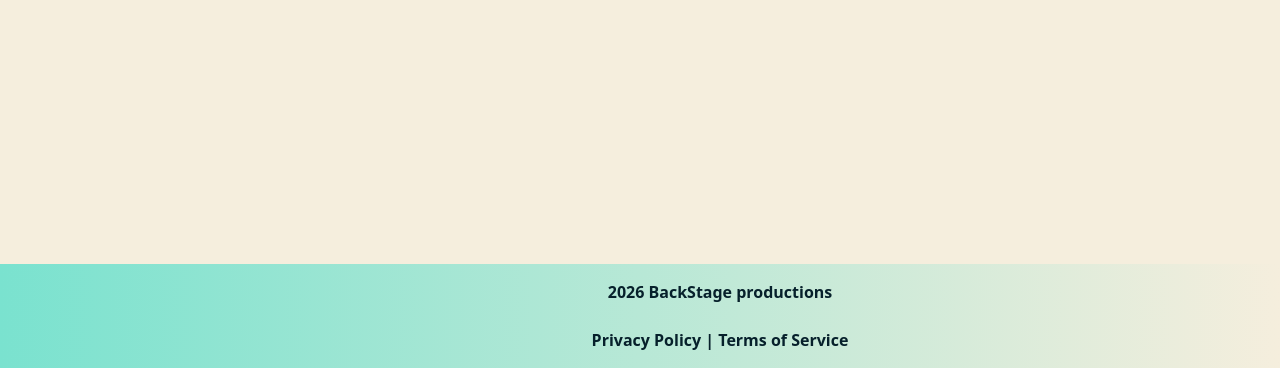
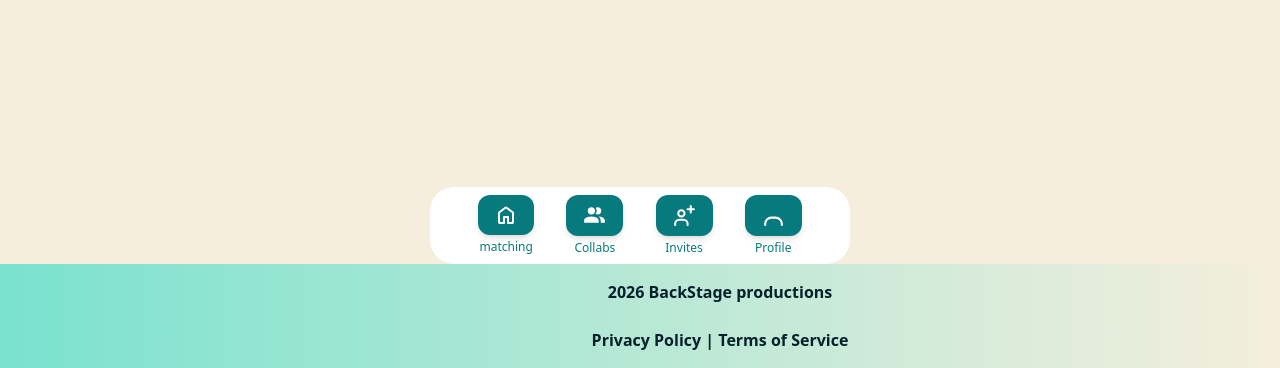
Before and after one commit to Brooklyn-STEAM/10049-Matching-Music-Artists-to-Promote-Intuitive-Collaboration, a Flask app: page /invites in a window 1280 px wide; the page is wider, and only the part inside the window is pictured. Shown: the part 432-800 px from the top of that part. Run offline with Flask 3, Linux system fonts and the light colour scheme; the visitor is signed in with stand-in values (Sample User, id 1); data that the repository does not hold is empty; some libraries are stand-ins or nearby versions.

Commit message:
polishing up the styles and the navigation (#50)
Co-authored-by: joshuaFSDclass <jlewinbrooklynsteamcenter.org>

```diff
--- a/templates/collaborate.html.jinja
+++ b/templates/collaborate.html.jinja
@@ -52,6 +52,9 @@
 
         </div>
     </main>
+    <section  class="flex justify-center">
+        {%include "components/lilnav.html.jinja"%}
+    </section>
 
     {% include "components/footer.html.jinja" %}
 
--- a/templates/components/lilnav.html.jinja
+++ b/templates/components/lilnav.html.jinja
@@ -1,4 +1,12 @@
 <div class="bg-white px-4 py-2 rounded-3xl flex justify-evenly hover:shadow-inner mt-4 w-[420px]">
+
+            <div>
+                <a href="/matching" class="bg-[#077A7D] text-white text-xs flex items-center justify-center rounded-xl font-semibold gap-2 shadow-md px-4 py-2 hover:bg-[#06202B] transition duration-200">
+                    <svg xmlns="http://www.w3.org/2000/svg" width="24" height="24" viewBox="0 0 24 24"><path fill="currentColor" d="M6 19h3v-5q0-.425.288-.712T10 13h4q.425 0 .713.288T15 14v5h3v-9l-6-4.5L6 10zm-2 0v-9q0-.475.213-.9t.587-.7l6-4.5q.525-.4 1.2-.4t1.2.4l6 4.5q.375.275.588.7T20 10v9q0 .825-.588 1.413T18 21h-4q-.425 0-.712-.288T13 20v-5h-2v5q0 .425-.288.713T10 21H6q-.825 0-1.412-.587T4 19m8-6.75"/></svg>
+                </a>
+                <p class="text-center text-[#077A7D] text-xs mt-1">matching</p>
+            </div>
+
             <div>
                 <a href="{{ url_for('collaborations') }}" class="bg-[#077A7D] text-white text-xs flex items-center justify-center rounded-xl font-semibold gap-2 shadow-md px-4 py-2 hover:bg-[#06202B] transition duration-200">
                     <svg xmlns="http://www.w3.org/2000/svg" width="25" height="25" viewBox="0 0 24 24"><path fill="currentColor" d="M16 17v2H2v-2s0-4 7-4s7 4 7 4m-3.5-9.5A3.5 3.5 0 1 0 9 11a3.5 3.5 0 0 0 3.5-3.5m3.44 5.5A5.32 5.32 0 0 1 18 17v2h4v-2s0-3.63-6.06-4M15 4a3.4 3.4 0 0 0-1.93.59a5 5 0 0 1 0 5.82A3.4 3.4 0 0 0 15 11a3.5 3.5 0 0 0 0-7"/></svg>
--- a/templates/components/navbar.html.jinja
+++ b/templates/components/navbar.html.jinja
@@ -1,7 +1,7 @@
 <header class="bg-gradient-to-r from-[#F5EEDD] to-[#7AE2CF] shadow-sm">
   <div class="max-w-7xl mx-auto flex items-center justify-between">
 
-    <a href="/">
+    <a href="/matching">
       <div class="flex items-center gap-2">
         <img src="/static/Backstage_No_Bg.png" alt="logo" class="h-20">
         <h1 class="text-2xl font-semibold tracking-tight text-[#06202B]">BackStage</h1>
--- a/templates/invites.html.jinja
+++ b/templates/invites.html.jinja
@@ -55,6 +55,9 @@
             {% endif %}
         </div>
     </main>
+    <section  class="flex justify-center">
+        {%include "components/lilnav.html.jinja"%}
+    </section>
 
     {% include "components/footer.html.jinja" %}
 
--- a/templates/profile.html.jinja
+++ b/templates/profile.html.jinja
@@ -126,6 +126,9 @@
         </section>
 
     </main>
+    <section  class="flex justify-center">
+        {%include "components/lilnav.html.jinja"%}
+    </section>
 
     <script>
         function toggleSpin(id, isPlaying) {
--- a/templates/profile_customization.html.jinja
+++ b/templates/profile_customization.html.jinja
@@ -130,6 +130,7 @@
     </div>
   </main>
 
+
   <script>
 
     function showPreview(input) {
```
Also changed, not shown: templates/index.html.jinja (+4 -5 lines), templates/matching.html.jinja (+1 -22 lines).
